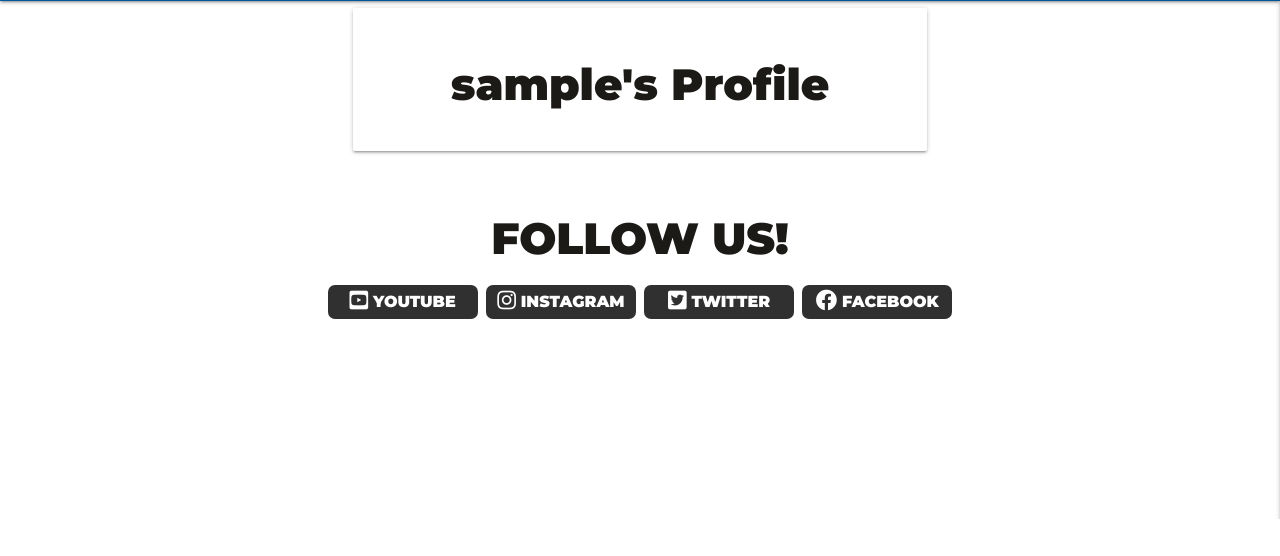
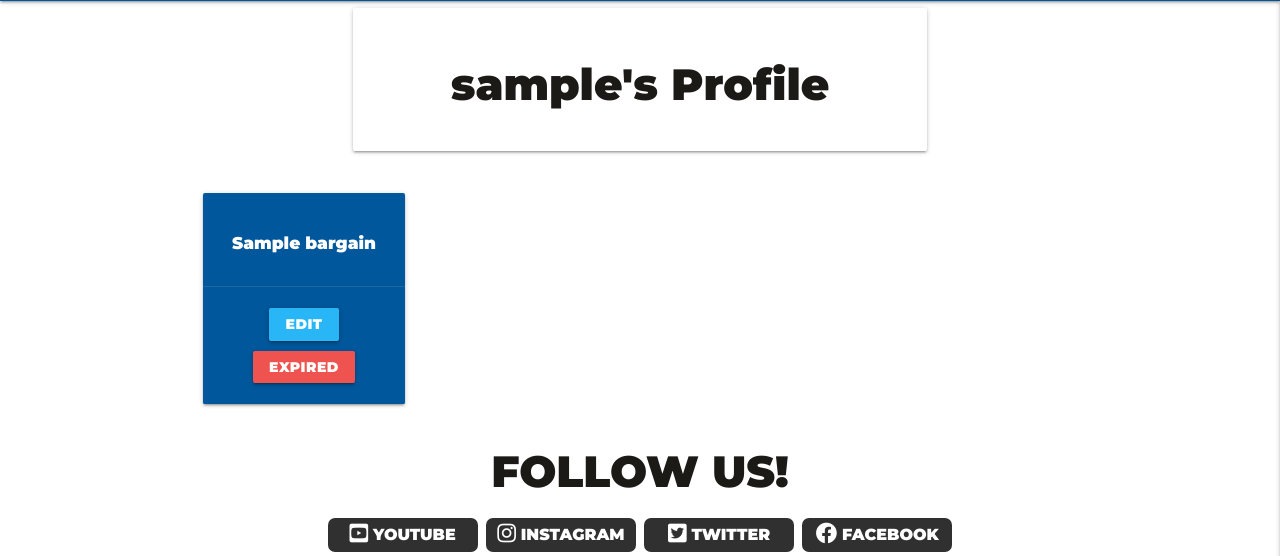
Before and after one commit to blockjarvis/ciproject3, a Flask app: page /profile/1 in a window 1280 px wide. Shown: the part 281-837 px from the top of the page. Before the commit the page ends 800 px from the top, so only its background shows below. Run offline with Flask 2, Linux system fonts and the light colour scheme; the visitor is signed in with stand-in values (Sample User, id 1); a database or web service that is not in the repository returns one stand-in record (values such as "Sample title"); some libraries are stand-ins or nearby versions.

Commit message:
profile section and categories and bargain bug

```diff
--- a/app.py
+++ b/app.py
@@ -84,7 +84,8 @@ def profile(username):
     # grab the session user's username from db
     username = mongo.db.users.find_one(
         {"username": session["user"]})["username"]
-    return render_template("profile.html", username=username)
+    profiles = list(mongo.db.bargains.find(({"created_by": username})).sort("bargain_name", 1))
+    return render_template("profile.html", username=username, profiles=profiles)
 
 
 @app.route("/logout")
@@ -148,7 +149,7 @@ def delete_bargain(bargain_id):
     # delete bargain
     mongo.db.bargains.delete_one({"_id": ObjectId(bargain_id)})
     flash("Task Successfully Deleted")
-    return redirect(url_for("get_bargains"))
+    return redirect(request.referrer)
 
 
 @app.route("/report_bargain/<bargain_id>", methods=["GET", "POST"])
@@ -234,11 +235,6 @@ def delete_report(report_id):
     flash("Report Successfully Deleted")
     return redirect(url_for("get_reports"))
 
-@app.route("/get_profile")
-def get_profile():
-    # manage categories
-    profiles = list(mongo.db.bargains.find().sort("bargain_name", 1))
-    return render_template("profile.html", profiles=profiles)
 
 if __name__ == "__main__":
     app.run(host=os.environ.get("IP"),
--- a/templates/profile.html
+++ b/templates/profile.html
@@ -16,11 +16,20 @@
             <div class="col s12 m3">
                 <div class="card light-blue darken-4 text-shadow center-align">
                     <div class="card-content white-text">
-                        <span class="card-title"><h5>{{ bargain.bargain_name }}</h5></span>
+                        <span class="card-title"><h5>{{ profile.bargain_name }}</h5></span>
                     </div>
                     <div class="card-action">
-                        <button onclick="" class="btn-small red lighten-1 buttonfont">Delete</button>
-
+                        <a href="{{ url_for('edit_bargain', bargain_id=profile._id) }}" class="btn-small light-blue lighten-1 buttonfont">Edit</a>
+                        <button onclick="myFunctionu{{ profile.bargain_name }}()" class="btn-small red lighten-1 buttonfont">Expired</button>
+                        <script>
+                        function myFunctionu{{ profile.bargain_name }}() {
+                          let text;
+                          if (confirm("Are you sure?") == true) {
+                            window.location.href= "{{ url_for('delete_bargain', bargain_id=profile._id) }}"
+                          } else {
+                            window.location.href = "{{ url_for('profile',username=username) }}"
+                          }
+                        }
                         </script>
                     </div>
                 </div>
```
Also changed, not shown: templates/categories.html (+4 -4 lines).
